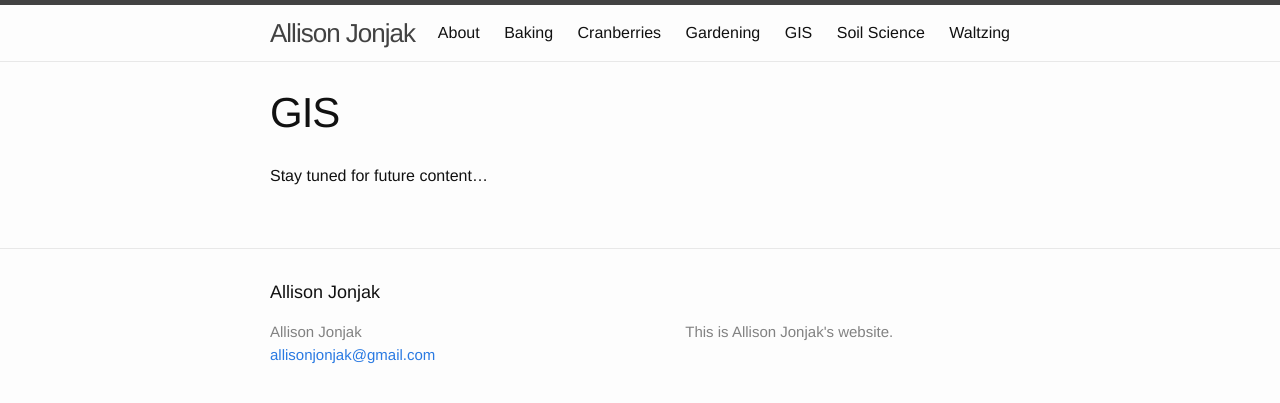
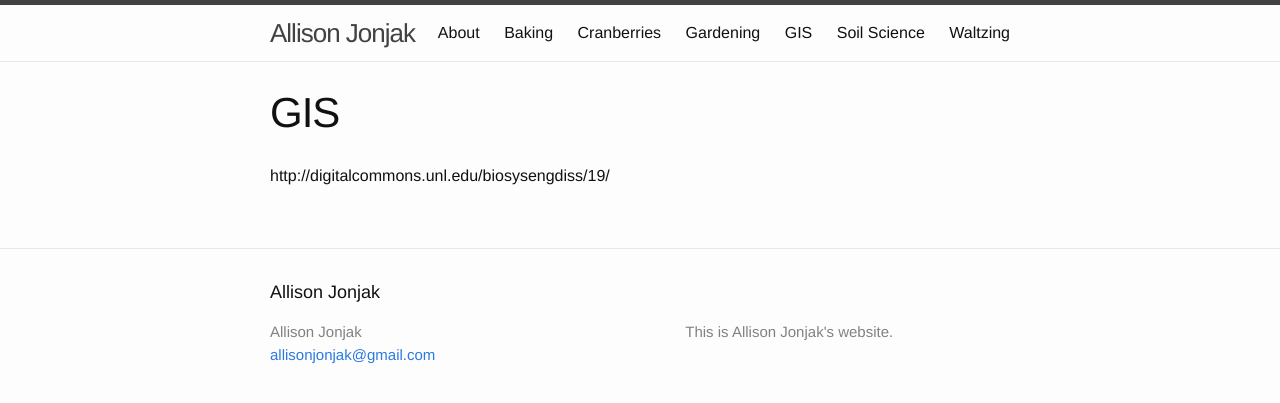
Before and after one commit to cranhandler/cranhandler.github.io, a Jekyll site: the page built from gis.md, in a window 1280 px wide. Shown: the top 403 px of the page. Built offline with Jekyll 4.4.1, drawn with Linux system fonts in a browser that asks for light colours.

Commit message:
Update gis.md

```diff
--- a/gis.md
+++ b/gis.md
@@ -4,4 +4,4 @@ title: GIS
 permalink: /gis/
 ---
 
-Stay tuned for future content...
+http://digitalcommons.unl.edu/biosysengdiss/19/
```
